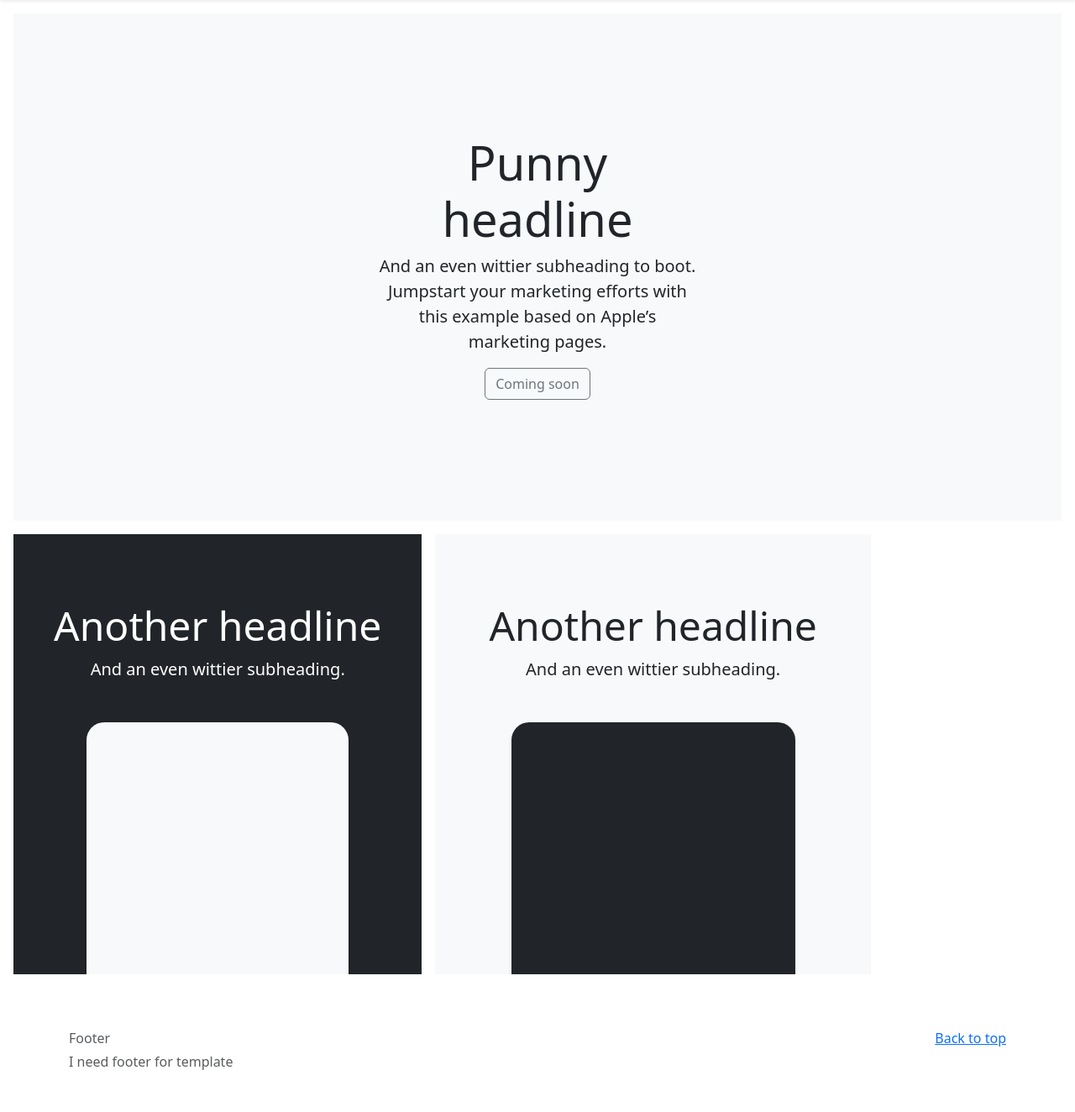
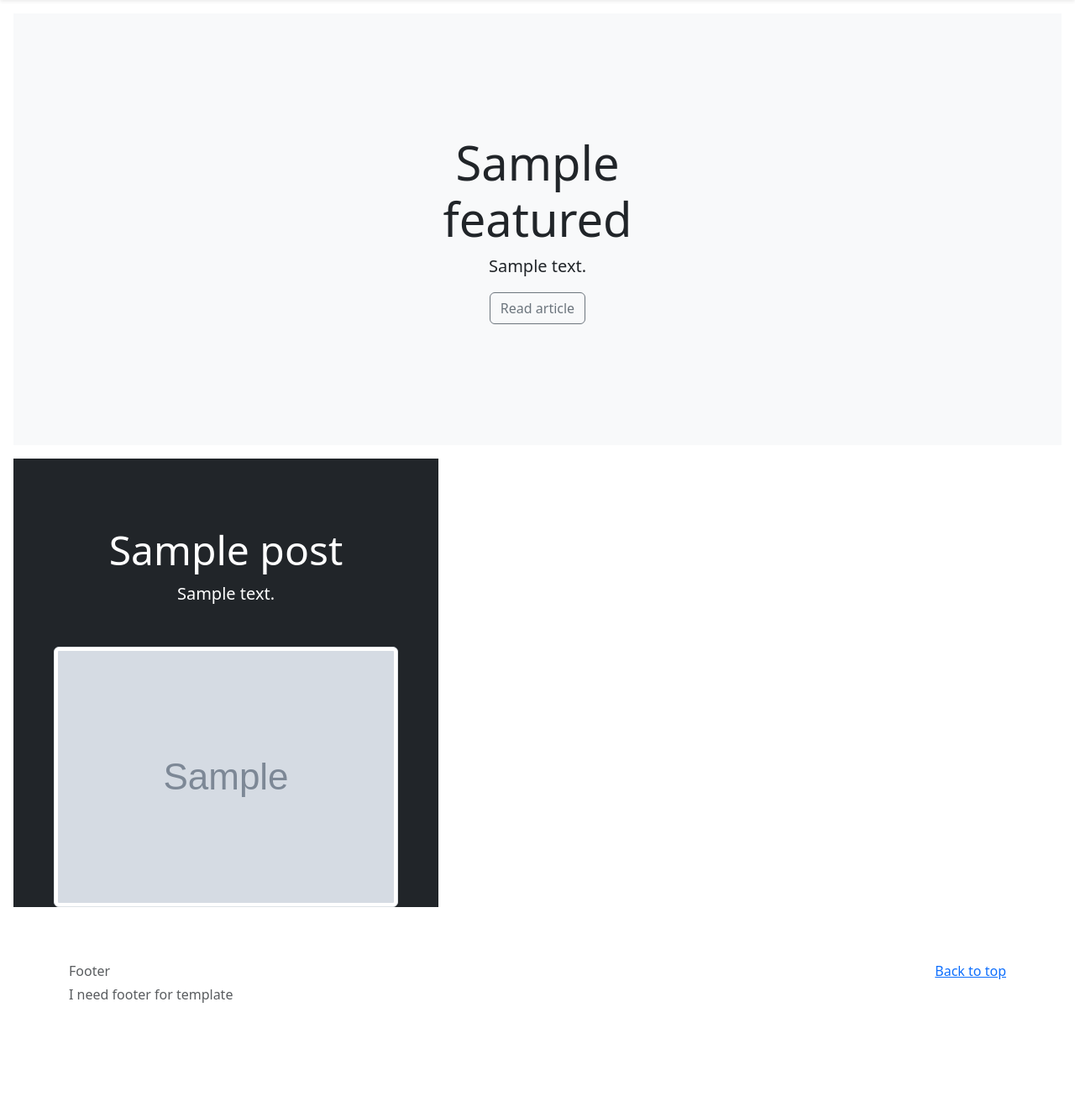
Before and after one commit to choodfire/djangoTest, a Django app: template employee/templates/employee/blogsList.html in a window 1280 px wide. Shown: the part 56-1380 px from the top of the page at 84% size. After the commit the page ends 1250 px from the top, so only its background shows below. Run offline with Django 3.2, Linux system fonts and the light colour scheme; the template is opened without the code that fills it: most values are stand-ins (such as "Sample title", 1, 10 or a date in 2020); grey boxes marked "Sample" are stand-in pictures.

Commit message:
images & minor fixes

```diff
--- a/djangoTest/urls.py
+++ b/djangoTest/urls.py
@@ -15,8 +15,10 @@ Including another URLconf
 """
 from django.contrib import admin
 from django.urls import path, include
+from django.conf import settings
+from django.conf.urls.static import static
 
 urlpatterns = [
     path('admin/', admin.site.urls),
     path('employees/', include('employee.urls'))
-]
+] + static(settings.MEDIA_URL, document_root=settings.MEDIA_ROOT)
--- a/employee/models.py
+++ b/employee/models.py
@@ -16,6 +16,7 @@ class BlogPost(models.Model):
     title = models.CharField(max_length=100, null=False, blank=False)
     desc = models.TextField(null=False, blank=False)
     featured = models.BooleanField(default=False)
+    image = models.ImageField(upload_to="images", null=True, blank=True)
 
     def __str__(self):
         return f"{self.title}"
--- a/employee/templates/employee/blogsList.html
+++ b/employee/templates/employee/blogsList.html
@@ -1,5 +1,5 @@
 {% extends 'main.html' %}
-{%block content%}
+{% block content %}
 
 <link href="https://cdn.jsdelivr.net/npm/bootstrap@5.3.0-alpha1/dist/css/bootstrap.min.css" rel="stylesheet" integrity="sha384-GLhlTQ8iRABdZLl6O3oVMWSktQOp6b7In1Zl3/Jr59b6EGGoI1aFkw7cmDA6j6gD" crossorigin="anonymous">
 <script src="https://cdn.jsdelivr.net/npm/bootstrap@5.3.0-alpha1/dist/js/bootstrap.bundle.min.js" integrity="sha384-w76AqPfDkMBDXo30jS1Sgez6pr3x5MlQ1ZAGC+nuZB+EYdgRZgiwxhTBTkF7CXvN" crossorigin="anonymous"></script>
@@ -7,31 +7,38 @@
   <body>
 
 <main>
+  {% for f in featured %}
   <div class="position-relative overflow-hidden p-3 p-md-5 m-md-3 text-center bg-light">
     <div class="col-md-5 p-lg-5 mx-auto my-5">
-      <h1 class="display-4 fw-normal">Punny headline</h1>
-      <p class="lead fw-normal">And an even wittier subheading to boot. Jumpstart your marketing efforts with this example based on Apple’s marketing pages.</p>
-      <a class="btn btn-outline-secondary" href="#">Coming soon</a>
+      <h1 class="display-4 fw-normal">{{ f.title }}</h1>
+      <p class="lead fw-normal">{{ f.desc }}</p>
+      <a class="btn btn-outline-secondary" href="#">Read article</a>
     </div>
     <div class="product-device shadow-sm d-none d-md-block"></div>
     <div class="product-device product-device-2 shadow-sm d-none d-md-block"></div>
   </div>
+  {% endfor %}
+
 
   <div class="d-md-flex flex-md-equal w-100 my-md-3 ps-md-3">
+    {% for p in posts %}
     <div class="text-bg-dark me-md-3 pt-3 px-3 pt-md-5 px-md-5 text-center overflow-hidden">
       <div class="my-3 py-3">
-        <h2 class="display-5">Another headline</h2>
-        <p class="lead">And an even wittier subheading.</p>
+        <h2 class="display-5">{{ p.title }}</h2>
+        <p class="lead">{{ p.desc }}</p>
       </div>
-      <div class="bg-light shadow-sm mx-auto" style="width: 80%; height: 300px; border-radius: 21px 21px 0 0;"></div>
+      {% if p.image %}
+      <img src="{{ p.image.url }}" class="img-thumbnail" alt="...">
+      {% endif %}
     </div>
-    <div class="bg-light me-md-3 pt-3 px-3 pt-md-5 px-md-5 text-center overflow-hidden">
-      <div class="my-3 p-3">
-        <h2 class="display-5">Another headline</h2>
-        <p class="lead">And an even wittier subheading.</p>
-      </div>
-      <div class="bg-dark shadow-sm mx-auto" style="width: 80%; height: 300px; border-radius: 21px 21px 0 0;"></div>
-    </div>
+    {% endfor %}
+<!--    <div class="bg-light me-md-3 pt-3 px-3 pt-md-5 px-md-5 text-center overflow-hidden">-->
+<!--      <div class="my-3 p-3">-->
+<!--        <h2 class="display-5">Another headline</h2>-->
+<!--        <p class="lead">And an even wittier subheading.</p>-->
+<!--      </div>-->
+<!--      <div class="bg-dark shadow-sm mx-auto" style="width: 80%; height: 300px; border-radius: 21px 21px 0 0;"></div>-->
+<!--    </div>-->
   </div>
 
 </main>
--- a/employee/templates/employee/index.html
+++ b/employee/templates/employee/index.html
@@ -17,7 +17,7 @@
     </div>
   </section>
 
-  <a class="btn btn-primary" href="add" role="button">Add employee</a>
+  <a class="btn btn-primary" href="{% url 'add' %}" role="button">Add employee</a>
 
 
 
@@ -41,8 +41,8 @@
                     <div class="d-flex justify-content-between align-items-center">
                       <div class="btn-group">
                         <button type="button" class="btn btn-sm btn-outline-secondary">View</button>
-                        <a class="btn btn-sm btn-outline-secondary" href="update/{{ empl.id }}/" target="_blank" role="button">Edit</a>
-                        <a class="btn btn-sm btn-outline-secondary" href="delete/{{ empl.id }}/" role="button">Delete</a>
+                        <a class="btn btn-sm btn-outline-secondary" href="{% url 'update' id=empl.id %}" target="_blank" role="button">Edit</a>
+                        <a class="btn btn-sm btn-outline-secondary" href="{% url 'delete' id=empl.id %}" role="button">Delete</a>
                       </div>
                     </div>
                   </div>
```
Also changed, not shown: employee/views.py (+11 -2 lines), employee/migrations/0007_blogpost_image_alter_employee_joindate.py (added), 1 other file.
